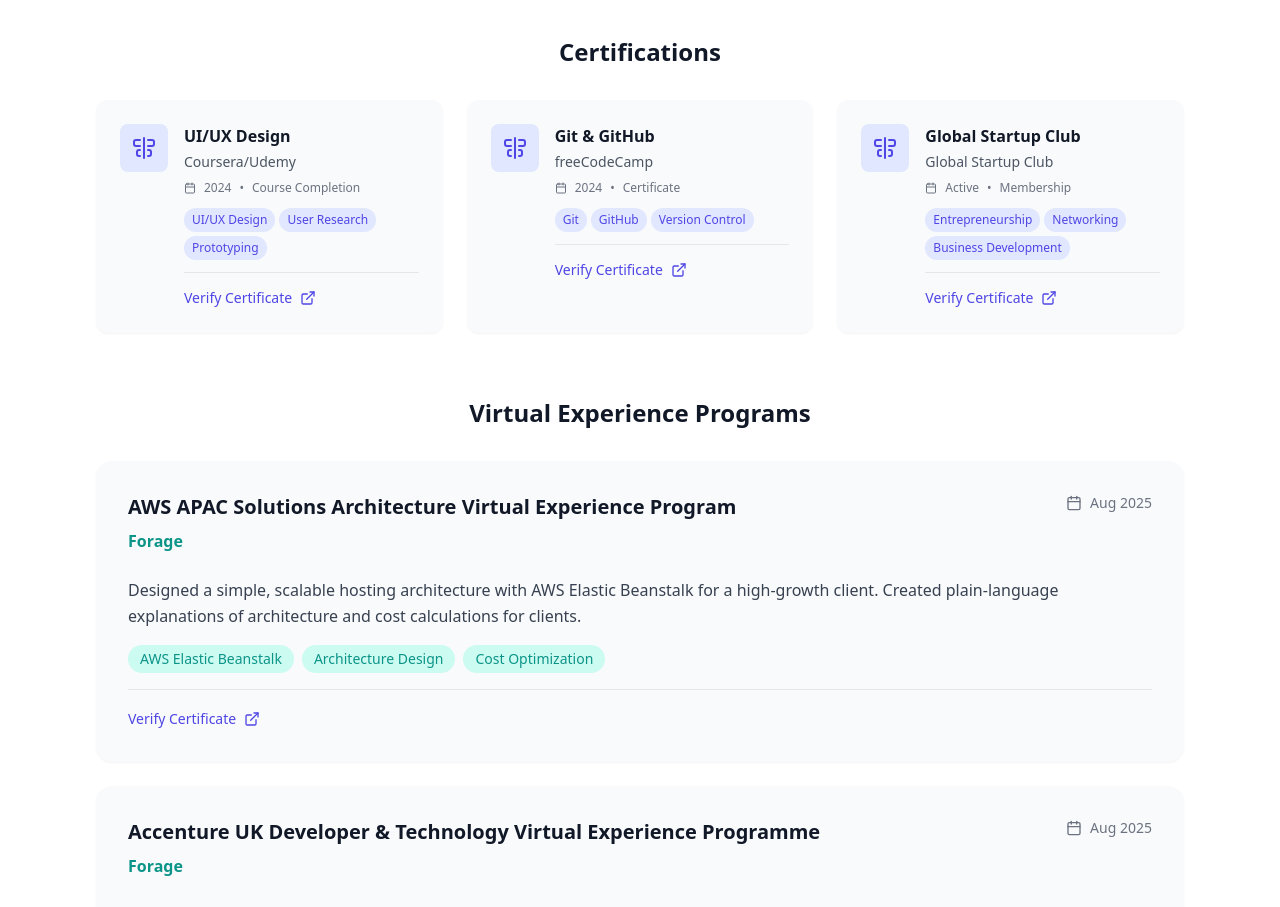
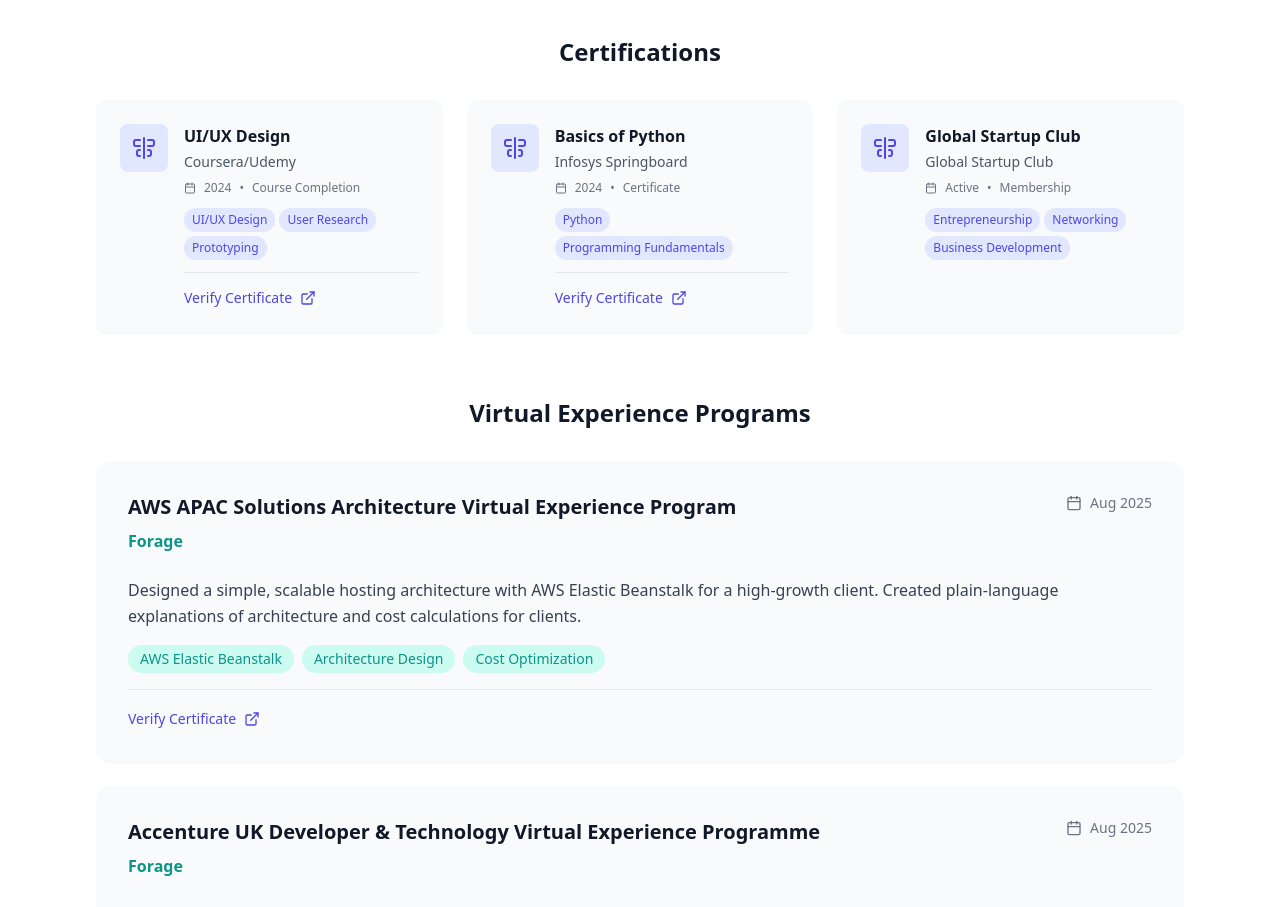
Before and after one commit to Madhan2407/Portfolio, a React (Vite) app: page / in a window 1280 px wide. Shown: the part 5740-6647 px from the top of the page. Built offline with nearby package versions, Linux system fonts and the light colour scheme.

Commit message:
Update Certifications.tsx

```diff
--- a/src/components/Certifications.tsx
+++ b/src/components/Certifications.tsx
@@ -9,15 +9,15 @@ const certifications = [
     type: 'Course Completion',
     date: '2024',
     skills: ['UI/UX Design', 'User Research', 'Prototyping'],
-    certificateUrl: '#'
+    certificateUrl: 'https://drive.google.com/file/d/1UWphdDanx5usL49tRBxHHg57GFCO54ln/view?usp=sharing'
   },
   {
-    title: 'Git & GitHub',
-    provider: 'freeCodeCamp',
+    title: 'Basics of Python',
+    provider: 'Infosys Springboard',
     type: 'Certificate',
     date: '2024',
-    skills: ['Git', 'GitHub', 'Version Control'],
-    certificateUrl: '#'
+      skills: ['Python', 'Programming Fundamentals'],
+    certificateUrl: 'https://drive.google.com/file/d/19qTooIaCICzMZ-TgOzANuJ9gzm0JGskm/view?usp=sharing'
   },
   {
     title: 'Global Startup Club',
@@ -25,7 +25,7 @@ const certifications = [
     type: 'Membership',
     date: 'Active',
     skills: ['Entrepreneurship', 'Networking', 'Business Development'],
-    certificateUrl: '#'
+
   }
 ];
 
@@ -36,7 +36,7 @@ const virtualExperiences = [
     date: 'Aug 2025',
     description: 'Designed a simple, scalable hosting architecture with AWS Elastic Beanstalk for a high-growth client. Created plain-language explanations of architecture and cost calculations for clients.',
     skills: ['AWS Elastic Beanstalk', 'Architecture Design', 'Cost Optimization'],
-    certificateUrl: '#'
+    certificateUrl: 'https://drive.google.com/file/d/1ZHKEYH7itTvgJ5Pc74b129baGvEpJkGV/view?usp=sharing'
   },
   {
     title: 'Accenture UK Developer & Technology Virtual Experience Programme',
@@ -44,14 +44,14 @@ const virtualExperiences = [
     date: 'Aug 2025',
     description: 'Gained end-to-end SDLC understanding. Researched DevOps and emerging technology trends. Compared Agile vs Waterfall methodologies in a presentation.',
     skills: ['SDLC', 'DevOps', 'Agile', 'Waterfall', 'Algorithm Design'],
-    certificateUrl: '#'
+    certificateUrl: 'https://drive.google.com/file/d/1kO9-0NKIL3aIiZIbwn7YQ7YToRpX8sku/view?usp=sharing'
   },
   {
     title: 'Python 101 for Data Science',
     provider: 'IBM / CognitiveClass.ai',
     date: 'Dec 8, 2024',
     description: 'Learned Python fundamentals for data science applications. Covered data analysis, visualization, and statistical techniques.',
-    certificateUrl: 'https://courses.cognitiveclass.ai/certificates/dce8bf8ba84d4c91902841ab2daf464b',
+    certificateUrl: 'https://drive.google.com/file/d/1mF6e0pu0FJfLqLzsp8O1nTzBWZSEcjLo/view?usp=sharing',
     skills: ['Python', 'Data Science', 'Data Analysis', 'Visualization']
   },
   {
@@ -60,7 +60,7 @@ const virtualExperiences = [
     date: 'Dec 13, 2024',
     description: 'Learned AI applications, ethics, and practical generative AI use cases.',
     skills: ['Computer Ethics', 'Artificial Intelligence', 'Generative AI'],
-    certificateUrl: '#'
+    certificateUrl: 'https://drive.google.com/file/d/1VSUoRCQom55BWz1RXuCVCKkpRjucSZZB/view?usp=sharing'
   },
   {
     title: 'Basics of Python',
@@ -68,7 +68,7 @@ const virtualExperiences = [
     date: 'Oct 14, 2024',
     description: 'Covered Python basics for software development.',
     skills: ['Python', 'Programming Fundamentals'],
-    certificateUrl: '#'
+    certificateUrl: 'https://drive.google.com/file/d/1HSHBvHAgTTL-yb-2wbHxcxtTwU0m8-N1/view?usp=sharing'
   }
 ];
 
```
